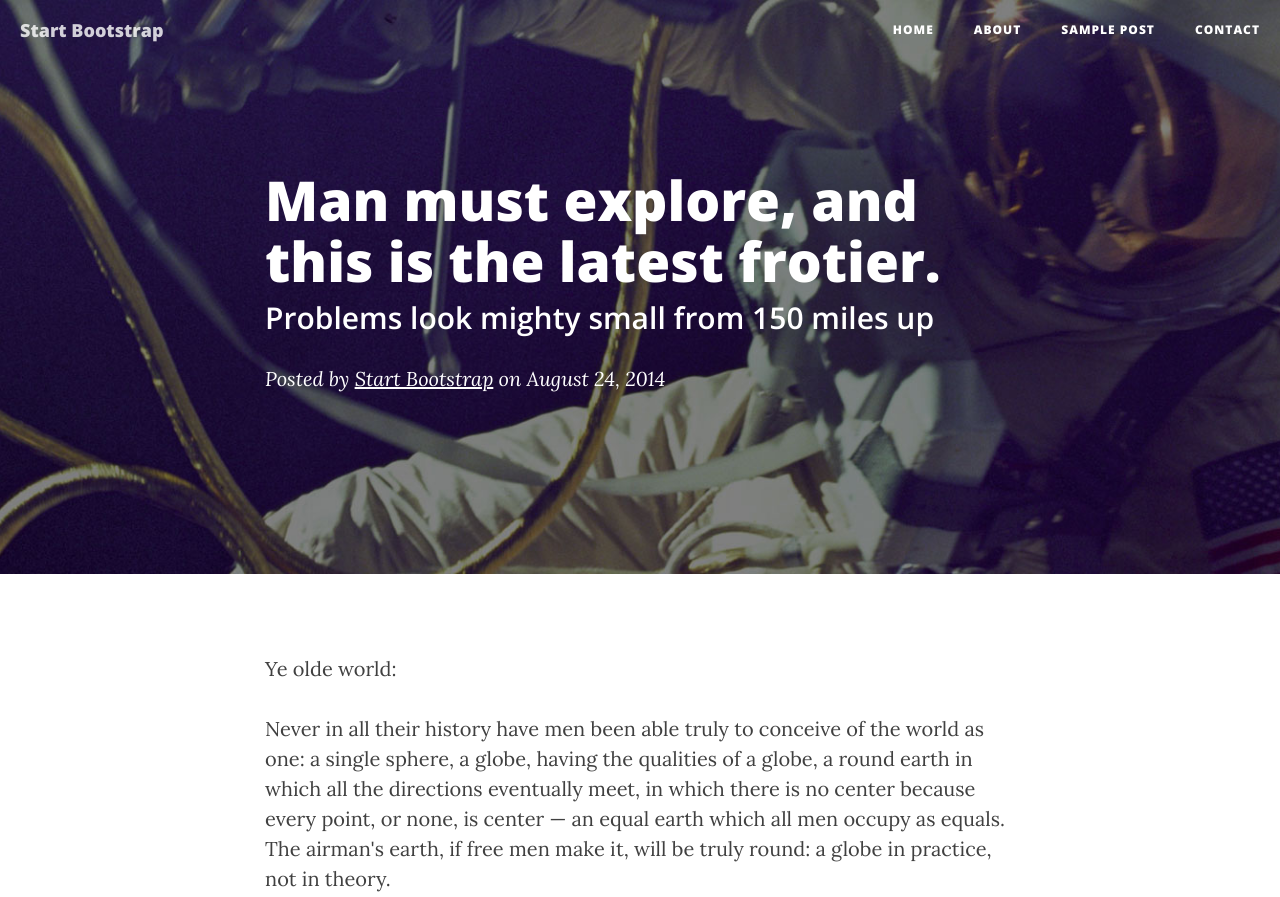
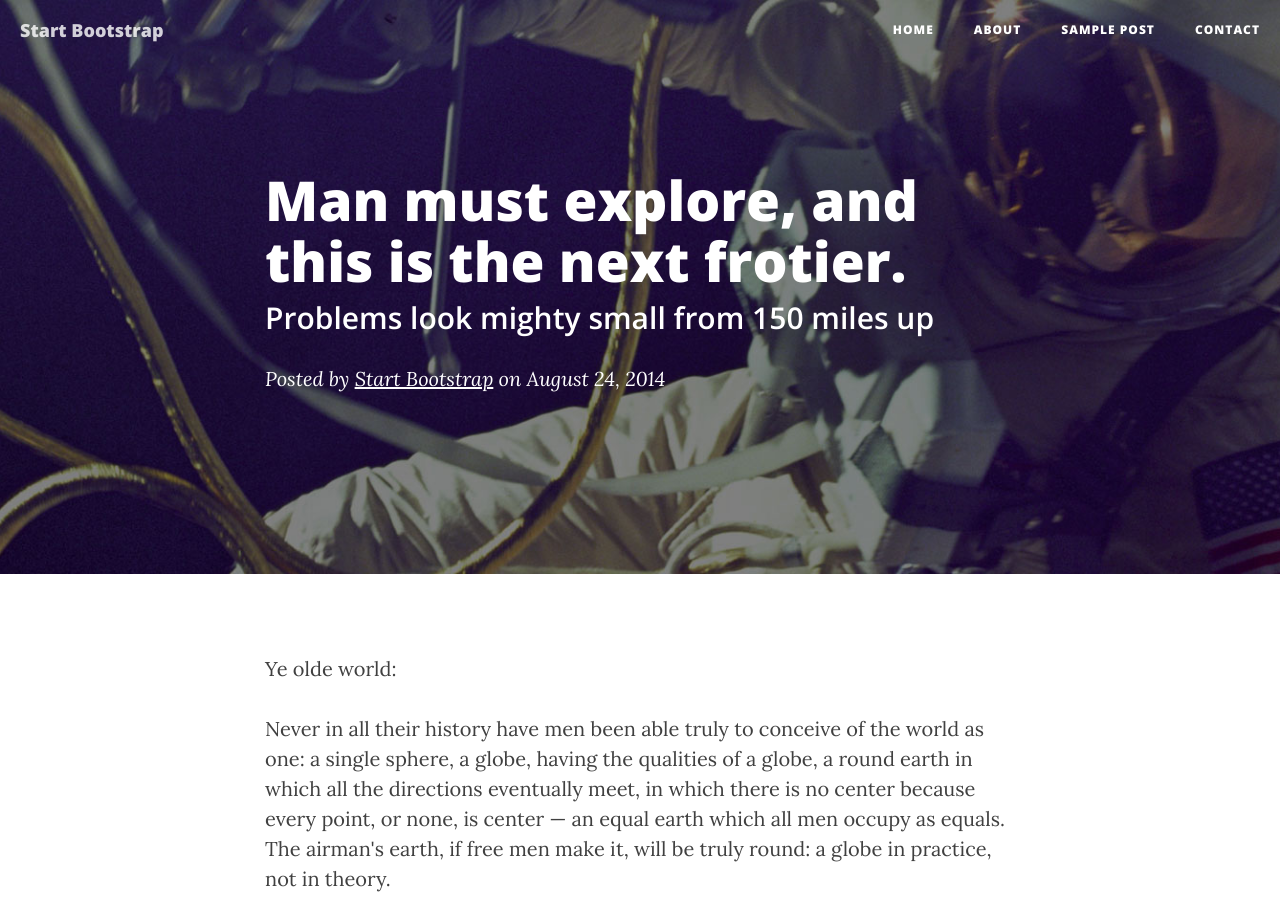
Before and after one commit to LDubya/tm_blog, a plain HTML site: page post.html in a window 1280 px wide. Shown: the top 897 px of the page. Drawn offline with nearby package versions, Linux system fonts and the light colour scheme.

Commit message:
update 1458148118156

```diff
--- a/post.html
+++ b/post.html
@@ -78,7 +78,7 @@
             <div class="row">
                 <div class="col-lg-8 col-lg-offset-2 col-md-10 col-md-offset-1">
                     <div class="post-heading" data-tm-editable="" data-tm-name="heading"><h1>
-    Man must explore, and this is the latest frotier.
+    Man must explore, and this is the next frotier.
 </h1>
 <h2 class="subheading">
     Problems look mighty small from 150 miles up
```
